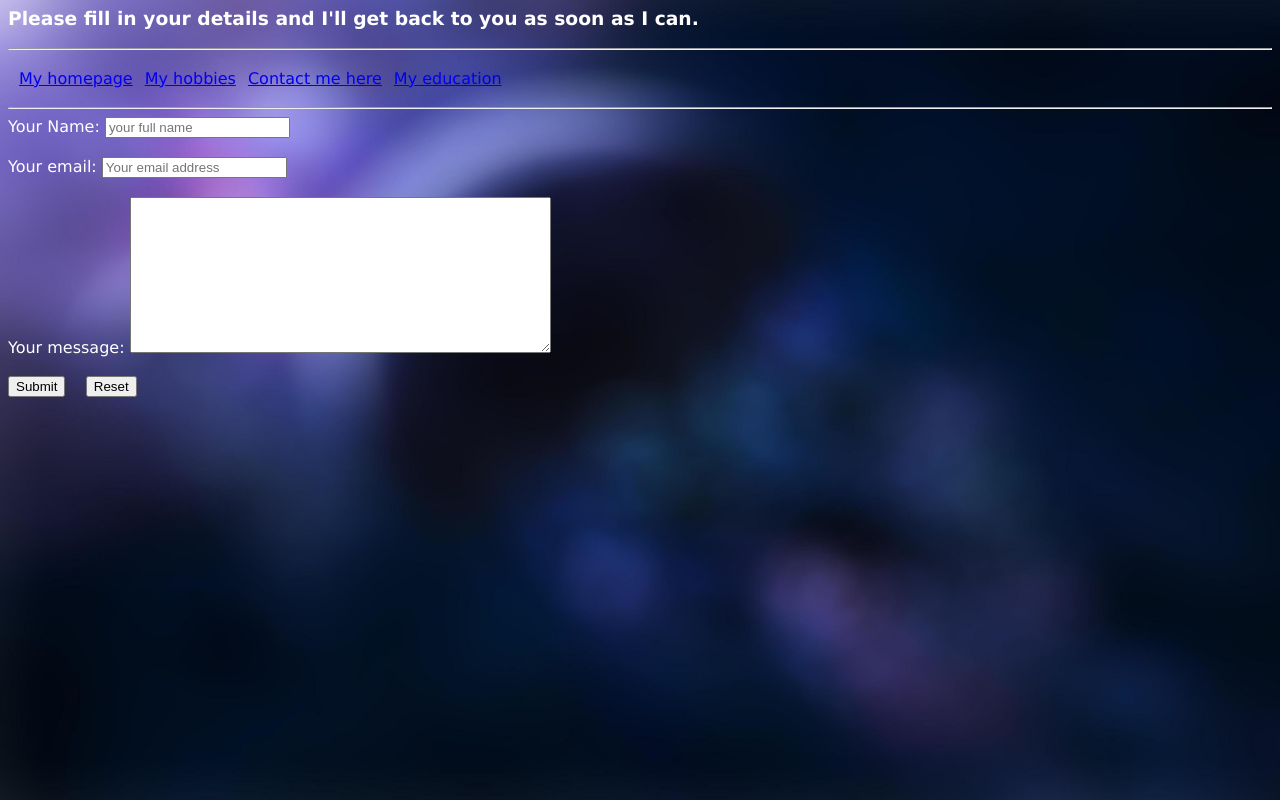
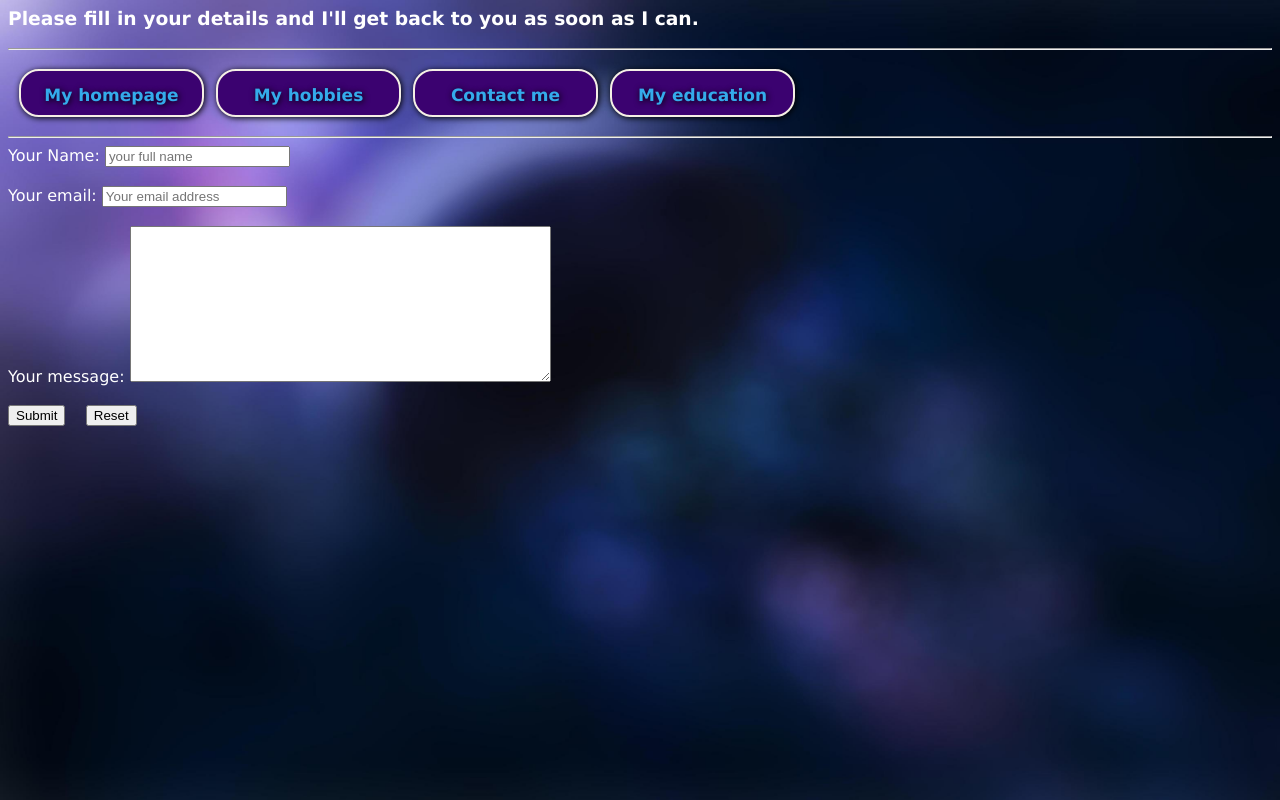
Before and after one commit to nfoster2026/website, a plain HTML site: page contactus.html in a window 1280 px wide. Drawn offline with Linux system fonts and the light colour scheme.

Commit message:
Enhance contactus.html with buttons and styles
Updated contact form with button elements and linked stylesheet.

```diff
--- a/contactus.html
+++ b/contactus.html
@@ -1,10 +1,11 @@
 <html>
 <head>
-<style>
-  @view-transition {
-    navigation: auto;
-  }
-</style>
+    <link rel="stylesheet" href="my_style_sheet.css">
+    <style>
+        @view-transition {
+            navigation: auto;
+        }
+    </style>
     <title>Contact Me</title>
 </head>
 <h3> Please fill in your details and I'll get back to you as soon as I can.</h3>
@@ -13,16 +14,16 @@
     <table cellspacing="10">
         <tr>
             <td>
-                <a href="index.html">My homepage</a>
+                <a href="index.html"><button>My homepage</button></a>
             </td>
             <td>
-                <a href="hobby.html">My hobbies</a>
+                <a href="hobby.html"><button>My hobbies</button></a>
             </td>
             <td>
-                <a href="contactus.html">Contact me here</a>
+                <a href="contactus.html"><button>Contact me </button></a>
             </td>
             <td>
-                <a href="education.html">My education</a>
+                <a href="education.html"><button>My education</button></a>
             </td>
         </tr>
     </table>
```
